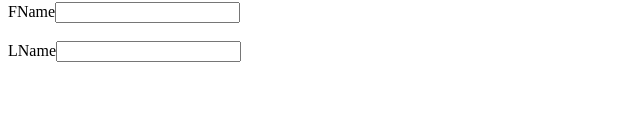
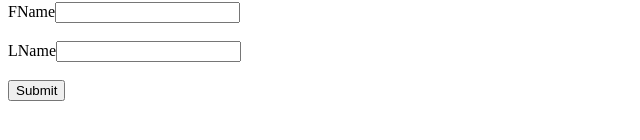
Before and after one commit to amita-kale/first-repo-in-angular, an Angular app: page / in a window 1280 px wide. Shown: the part 234-374 px from the top of the page, without its empty margins (0-640 px from the left). Built offline with nearby package versions, Linux system fonts and the light colour scheme.

Commit message:
submit button added in form

```diff
--- a/src/app/tables/tables.component.html
+++ b/src/app/tables/tables.component.html
@@ -47,4 +47,6 @@ Name:
 
 FName<input type="text" value=""><br>
 <br>
-LName<input type="text" value="">
+LName<input type="text" value=""><br>
+<br>
+<button id=button>Submit</button>
```
